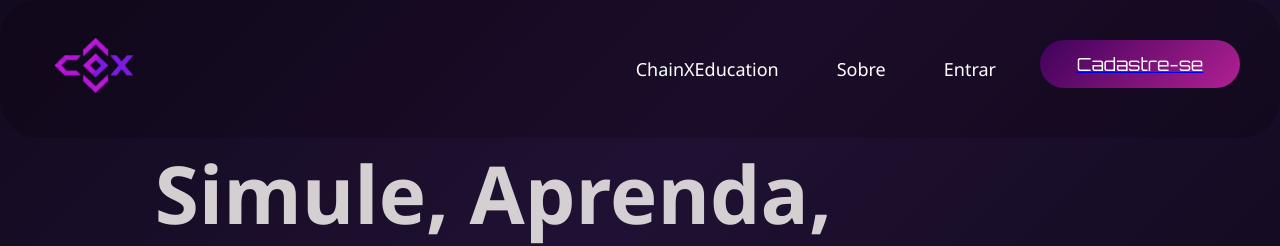
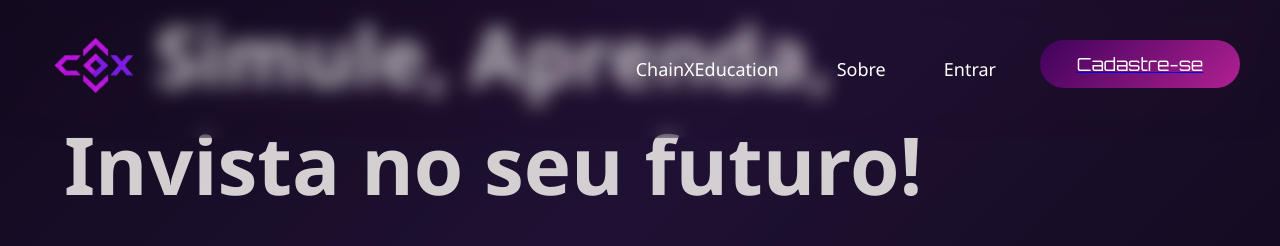
Before and after one commit to PedrosoEnzo/cripto, a React (Vite) app in the folder cripto-react/: page / in a window 1280 px wide. Shown: the top 246 px of the page. Built offline with nearby package versions, Linux system fonts and the light colour scheme; no server answers.

Commit message:
colocando navbar fixa

```diff
--- a/cripto-react/src/components/Navbar.module.css
+++ b/cripto-react/src/components/Navbar.module.css
@@ -1,15 +1,20 @@
-/* Navbar container */
+
+
 .navbar {
   display: flex;
   justify-content: space-between;
   align-items: center;
   padding: 20px 40px;
-  background-color: rgba(11, 3, 12, 0.218);
-  position: sticky;
+  background-color: rgba(38, 10, 42, 0.063); /* Melhorar contraste */
+  backdrop-filter: blur(10px); /* Efeito de vidro opcional */
+  position: fixed; /* <-- Torna a navbar fixa no topo */
   top: 0;
+  left: 0;
+  width: 100%;
   z-index: 1000;
-  border-radius: 38px;
+  border-radius: 0 0 24px 24px; /* Arredonda apenas a parte de baixo */
 }
+
 
 .logo {
   cursor: pointer;
```
